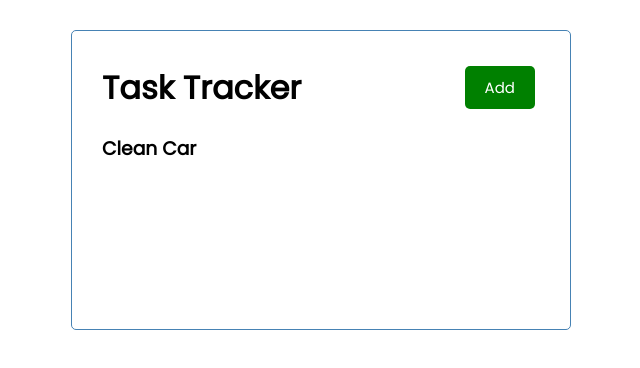
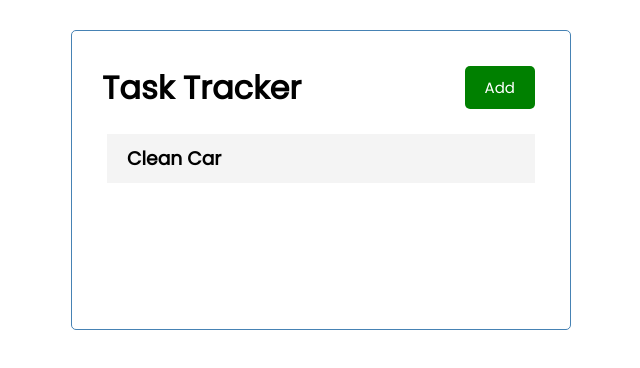
Before and after one commit to AClevel5/React-Task-Tracker, a React (Create React App) app: page / in a window 1280 px wide. Shown: the top 368 px of the page, without its empty margins (319-959 px from the left). Built offline with nearby package versions, Linux system fonts and the light colour scheme.

Commit message:
Task component

```diff
--- /dev/null
+++ b/src/components/Task.js
@@ -0,0 +1,11 @@
+
+
+const Task = ({ task }) => {
+    return (
+        <div className='task'>
+            <h3>{task.text}</h3>
+        </div>
+    )
+}
+
+export default Task
--- a/src/components/Tasks.js
+++ b/src/components/Tasks.js
@@ -1,11 +1,12 @@
-
+import Task from "./Task"
 
 const Tasks = ({ tasks }) => {
 
     return (
         <>
             {tasks.map((task) => (
-                <h3 key={task.id}>{task.text}</h3>))}
+                <Task key={task.id} task={task} />
+            ))}
         </>
     )
 }
```
